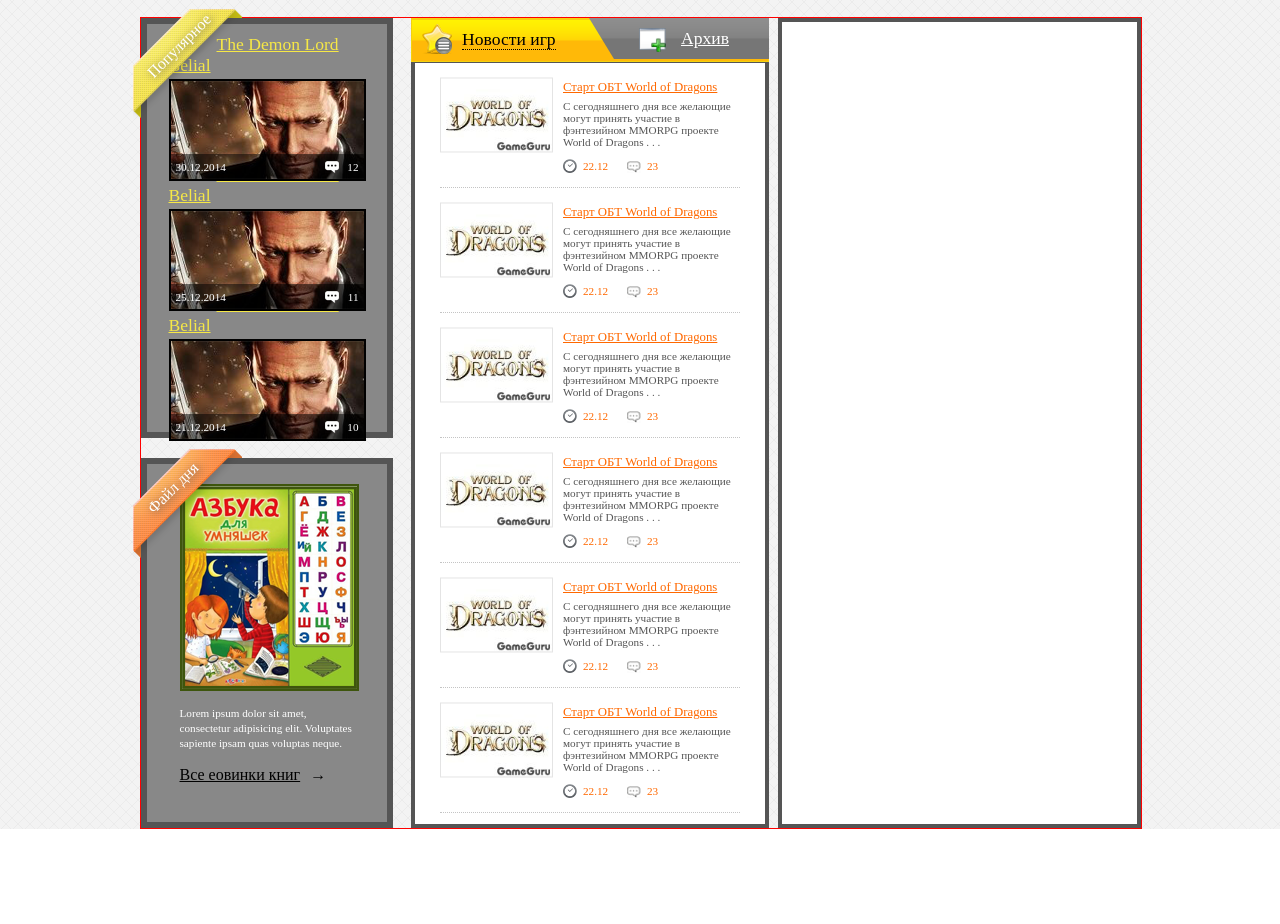
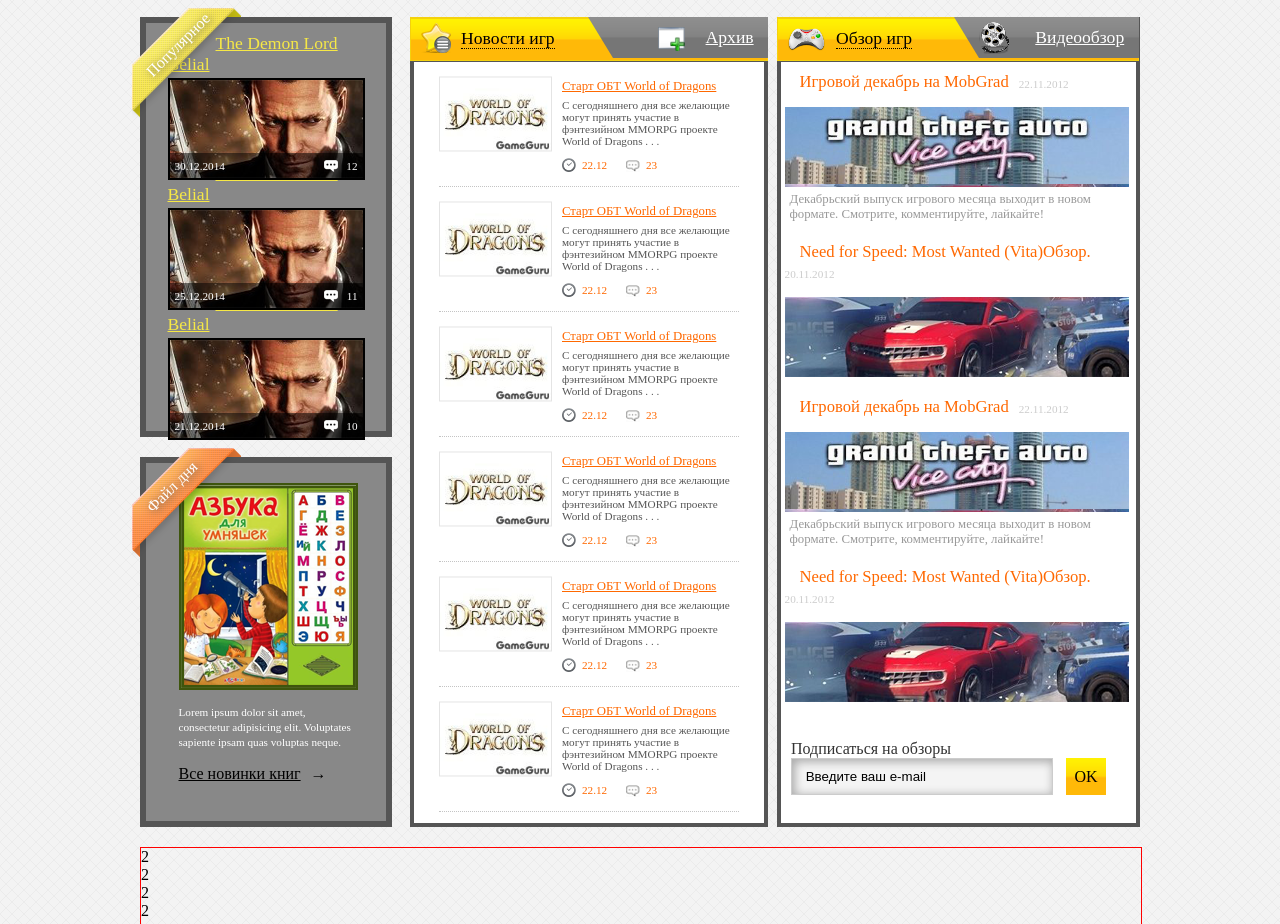
Before and after one commit to Starokozhko/Fifth-psd-to-html, a plain HTML site: page index.html in a window 1280 px wide. Shown: the part 868-1792 px from the top of the page. Before the commit the page ends 1697 px from the top, so only its background shows below. Drawn offline with Linux system fonts and the light colour scheme; a web font is replaced by a local one.

Commit message:
completed materials

```diff
--- a/css/style.css
+++ b/css/style.css
@@ -118,7 +118,7 @@ body {
 	font-size: .8em;
 	margin-top: 5px;
 }
-input {
+.search input {
 	background-image: url(../img/search.png);
 	background-repeat: no-repeat;
 	background-position: 240px 3px;
@@ -515,9 +515,7 @@ hr {
 	background-repeat: no-repeat;
 	padding-top: 10px;
 }
-input {
 
-}
 .slide1,
 .slide2,
 .slide3,
@@ -612,19 +610,7 @@ input {
 	margin-top: 20px;
 	margin-left: 100px;
 }
-/*.radio_block {
-	width: 110px;
-	height: 50px;
-	position: absolute;
-	top: 333px;
-	left: 570px;
-}
-.radio_block input {
-	float: left;
-	width: 15px;
-	height: 15px;
-	margin-right: 7px;
-}*/
+
 .link_to {
 	width: inherit;
 	height: 30px;
@@ -814,9 +800,7 @@ input {
 }
 
 
-.materials
-{
-	border: 1px solid red;
+.materials {
 	position: absolute;
 	top: 620px;
 }
@@ -975,27 +959,42 @@ input {
 	background-color: #fff;
 	z-index: .8;
 }
-.fon_new_game {
+.top_titel_materials_y {
 	background-image: url(../img/fon_new_games.png);
-	width: 356px;
 	border: 1px solid #f4d10e;
 	position: absolute;
-	top: -4px;
-	left: -4px;
 	background-repeat: repeat-x;
 	height: 42px;
 	z-index: .8;
 }
-.fon_new_game_gray {
-	width: 180px;
+.top_titel_materials_g {
 	height: 41px;
-	-webkit-clip-path: polygon(25px 41px, 180px 41px, 180px 0px, 0px 0px );
 	background-image: url(../img/fon_new_games_gray.png);
 	background-repeat: repeat-x;
 	position: absolute;
+	z-index: .9;
+}
+.fon_new_game {
+	width: 356px;
+	top: -4px;
+	left: -4px;
+}
+.fon_games_review {
+	width: 360px;
+	top: -4px;
+	left: -4px;
+}
+.fon_new_game_gray {
+	width: 180px;
+	-webkit-clip-path: polygon(25px 41px, 180px 41px, 180px 0px, 0px 0px );
 	top: -1px;
 	right: -1px;
-	z-index: .9;
+}
+.fon_games_review_gray {
+	width: 185px;
+	-webkit-clip-path: polygon(25px 41px, 185px 41px, 185px 0px, 0px 0px );
+	top: -1px;
+	right: -1px;
 }
 .star {
 	width: 30px;
@@ -1011,9 +1010,10 @@ input {
 	background-image: url(../img/new_window_icon.png);
 	background-repeat: no-repeat;
 	float: left;
-	margin: 10px 0 5px 50px;
+	margin: 10px 0 5px 70px;
 }
-.fon_new_game a {
+.fon_new_game a,
+.fon_games_review a {
 	color: #000;
 	font-family: 'Arial' normal;
 	font-weight: 200;
@@ -1023,10 +1023,11 @@ input {
 	text-decoration: none;
 	border-bottom: 1px dotted #000;
 }
-.fon_new_game_gray a {
+.fon_new_game_gray a,
+.fon_games_review_gray a {
 	color: #fff;
 	float: right;
-	margin-right: 40px;
+	margin:0 8%;
 	text-decoration: underline;
 	border-bottom: none;
 }
@@ -1095,10 +1096,119 @@ input {
 	line-height: 11px;
 	color: #ff6800;
 }
+
 .games_review {
 	width: 355px;
 	height: 802px;
 	border: 4px solid #555;
 	float: right;
 	background-color: #fff;
+	position: relative;
+	z-index: .8;
 }
+.game_key {
+	width: 38px;
+	height: 32px;
+	background-image: url(../img/icon_titel_games.png);
+	background-repeat: no-repeat;
+	float: left;
+	margin: 10px 0 5px 10px;
+}
+.game_video {
+	width: 30px;
+	height: 32px;
+	background-image: url(../img/icon_titel_games.png);
+	background-position: -36px 0;
+	background-repeat: no-repeat;
+	float: left;
+	margin: 5px 0 5px 25px;
+}
+.review_block {
+	width: 345px;
+	height: auto;
+	padding: 5px 1%;
+}
+.review_block p span {
+	color: #ff6800;
+	font-family: 'CuprumFFU' normal;
+	font-size: 1.3em;
+	float: left;
+	margin: 0 10px;
+}
+.review_block b {
+	font-family: 'Arial' normal;
+	font-weight: 200;
+	font-size: .7em;
+	color: #ccc;
+	line-height: 25px;
+}
+.titel_reviw {
+	width: inherit;
+	min-height: 25px;
+	height: auto;
+	margin-bottom: 5px;
+}
+.view_game {
+	width: 344px;
+	height: 80px;
+	background-image: url(../img/gta_vc.png);
+	margin-top: 10px;
+}
+.view_game2 {
+	width: 344px;
+	height: 80px;
+	background-image: url(../img/gta_vc.png);
+	background-position: 0 80px;
+	margin-top: 10px;
+}
+.review_block p {
+	margin: 5px;
+	font-family: 'Arial' normal;
+	font-weight: 200;
+	font-size: .8em;
+	color: #999;
+}
+.subscribe_to {
+	width: inherit;
+	position: absolute;
+	bottom: 0;
+}
+.subscribe_to p{
+	color: #333;
+	font-family: 'CuprumFFU' normal;
+	font-size: 1em;
+	margin-left: 10px;
+}
+.subscribe_to input {
+	width: 250px;
+	height:35px;
+	float: left;
+	border: 1px solid #ccc;
+	background-color: #f4f4f4;
+	box-shadow: inset 2px 2px 10px 1px rgba(0, 0, 0, 0.3);
+	padding-left: 10px;
+}
+.wrap_input {
+	width: 315px;
+	height: 35px;
+	margin:0 10px 30px;
+}
+.botton_ok {
+	width: 40px;
+	height: 27px;
+	overflow: hidden;
+	padding-top: 10px;
+	float: right;
+	background-image: url(../img/fon_new_games.png);
+	background-repeat: repeat-x;
+	background-position: 2px;
+	text-align: center;
+}
+
+.recently {
+	width: 1000px;
+	height: 500px;
+	border: 1px solid red;
+	position: absolute;
+	top: 1450px;
+}
--- a/index.html
+++ b/index.html
@@ -395,15 +395,15 @@
 				<div class="files_day_bloks">
 					<div class="fils_day_block"></div>
 					<p>Lorem ipsum dolor sit amet, consectetur adipisicing elit. Voluptates sapiente ipsam quas voluptas neque.</p>
-					<a href="#">Все еовинки книг</a><b>→</b>
+					<a href="#">Все новинки книг</a><b>→</b>
 				</div>
 			</div>
 		</div>
 		<div class="news_games">
-			<div class="fon_new_game">
+			<div class="fon_new_game top_titel_materials_y">
 				<div class="star"></div>
 				<a href="#">Новости игр</a>
-				<div class="fon_new_game_gray">
+				<div class="fon_new_game_gray top_titel_materials_g">
 					<div class="new_window"></div>
 					<a href="#">Архив</a>
 				</div>
@@ -494,7 +494,66 @@
 
 			</div>
 		</div>
-		<div class="games_review"></div>
+		<div class="games_review">
+			<div class="fon_games_review top_titel_materials_y">
+				<div class="game_key"></div>
+					<a href="#">Обзор игр</a>
+					<div class="fon_games_review_gray top_titel_materials_g">
+						<div class="game_video"></div>
+						<a href="#">Видеообзор</a>
+					</div>
+				</div>
+				<div class="line_gray"></div>
+				<div class="review_block">
+					<div class="titel_reviw">
+						<p><span>Игровой декабрь на MobGrad</span></p>
+						<b>22.11.2012</b>
+					</div>
+					<div class="view_game"></div>
+					<p>Декабрьский выпуск игрового месяца выходит в новом формате. Смотрите, комментируйте, лайкайте! </p>
+				</div>
+				<div class="review_block">
+					<div class="titel_reviw">
+						<p><span>Need for Speed: Most Wanted (Vita)Обзор.</span></p>
+						<b>20.11.2012</b>
+					</div>
+					<div class="view_game2"></div>
+					<p></p>
+				</div>
+				<div class="review_block">
+					<div class="titel_reviw">
+						<p><span>Игровой декабрь на MobGrad</span></p>
+						<b>22.11.2012</b>
+					</div>
+					<div class="view_game"></div>
+					<p>Декабрьский выпуск игрового месяца выходит в новом формате. Смотрите, комментируйте, лайкайте! </p>
+				</div>
+				<div class="review_block">
+					<div class="titel_reviw">
+						<p><span>Need for Speed: Most Wanted (Vita)Обзор.</span></p>
+						<b>20.11.2012</b>
+					</div>
+					<div class="view_game2"></div>
+					<p></p>
+				</div>
+			<div class="subscribe_to">
+				<p>Подписаться на обзоры</p>
+				<div class="wrap_input">
+					<input type="text" value=" Введите ваш e-mail">
+					<div class="botton_ok">OK</div>
+			</div>
+			</div>
+		</div>
+	</div>
+	<div class="wrap recently">
+		<div class="archive">
+			<div class="arhives">2</div>
+			<div class="key_texts">2</div>
+		</div>
+		<div class="recently_materials">
+			<div class="advertising">2</div>
+			<div class="recently_online">2</div>
+		</div>
 	</div>
 </div>
 </body>
```
Also changed, not shown: img/gta_vc.png (added), img/icon_titel_games.png (added).
